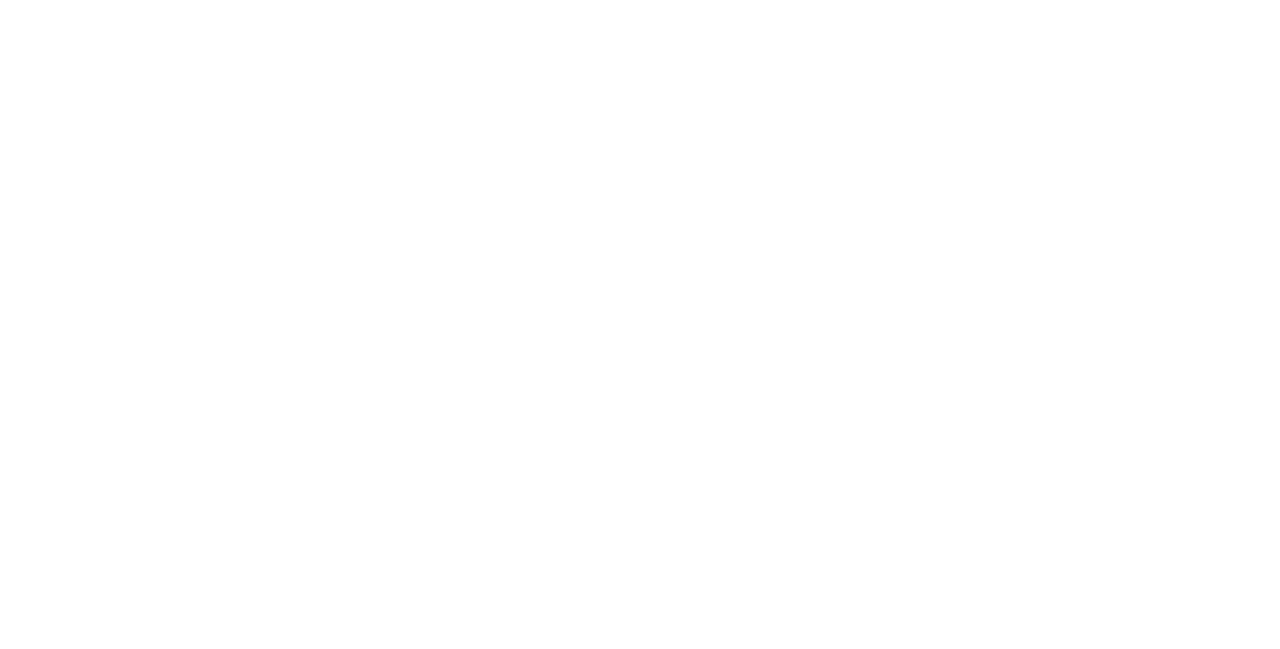
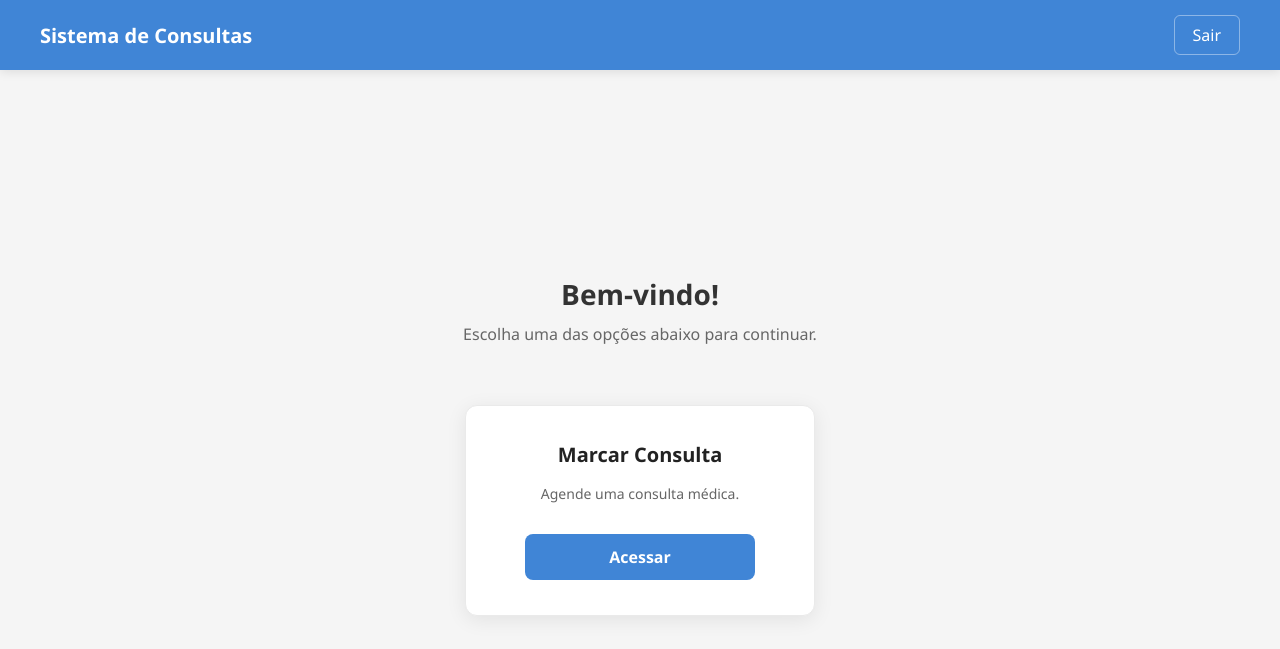
Before and after one commit to Lainho08/sistema-consultas, a plain HTML site: page pagina-principal.html in a window 1280 px wide. Drawn offline with Linux system fonts and the light colour scheme.

Commit message:
Alteração do html da pagina principal

```diff
--- a/pagina-principal.html
+++ b/pagina-principal.html
@@ -1,11 +1,38 @@
-<!DOCTYPE html>
-<html lang="en">
-<head>
-  <meta charset="UTF-8">
-  <meta name="viewport" content="width=device-width, initial-scale=1.0">
-  <title>Document</title>
-</head>
-<body>
+<!doctype html>
+<html lang="pt-BR">
+  <head>
+    <meta charset="UTF-8" />
+    <meta name="viewport" content="width=device-width, initial-scale=1.0" />
+    <title>Página Principal</title>
 
-</body>
+    <link rel="stylesheet" href="css/style.css" />
+  </head>
+
+  <body>
+    <header class="cabecalho">
+      <h1>Sistema de Consultas</h1>
+
+      <a href="index.html">Sair</a>
+    </header>
+
+    <main class="principal">
+      <section class="boas-vindas">
+        <h2>Bem-vindo!</h2>
+
+        <p>Escolha uma das opções abaixo para continuar.</p>
+      </section>
+
+      <section class="menu">
+        <article class="card">
+          <h3>Marcar Consulta</h3>
+
+          <p>Agende uma consulta médica.</p>
+
+          <a href="marcar-consulta.html"> Acessar </a>
+        </article>
+
+
+      </section>
+    </main>
+  </body>
 </html>
```
